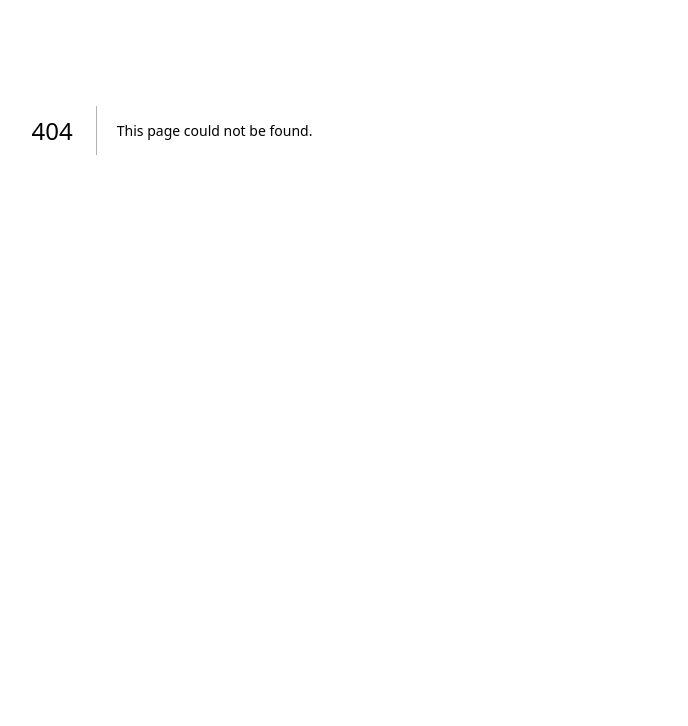
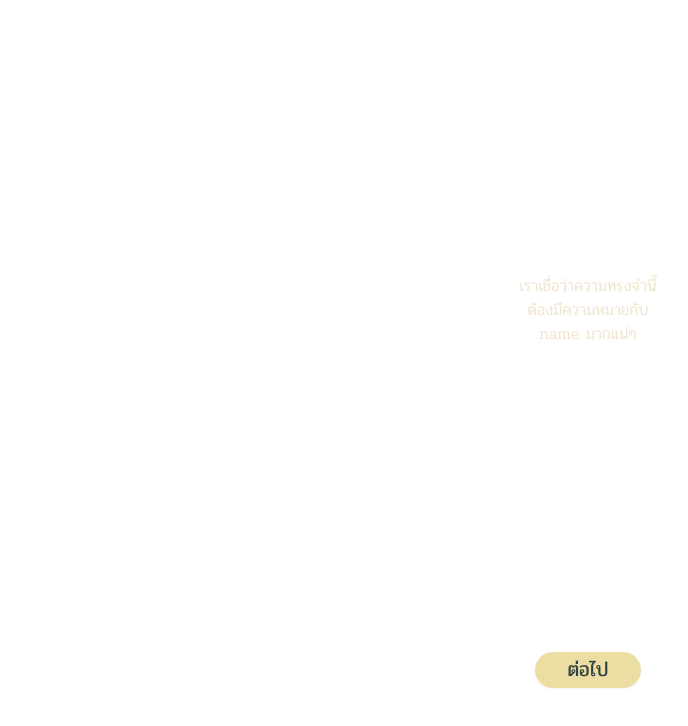
Before and after one commit to mekintown/moments-we-share-and-miss, a Next.js app: page /web-color-1 in a window 1280 px wide. Before the commit this address had no page. Shown: the top 726 px of the page, without its empty margins (52-740 px from the left). Built offline with nearby package versions, Linux system fonts and the light colour scheme.

Commit message:
feat: add section web-color

```diff
--- /dev/null
+++ b/src/app/(web-color)/web-color-1/layout.tsx
@@ -0,0 +1,17 @@
+import { PropsWithChildren } from "react";
+import Image from "next/image";
+import NextButton from "@/components/NextButton";
+
+const WebColorLayout = ({ children }: PropsWithChildren) => {
+  return (
+    <>
+      <div className="row-start-1"></div>
+      <div className="row-start-2">{children}</div>
+      <div className="row-start-4">
+        <NextButton url="/web-opening-2" />
+      </div>
+    </>
+  );
+};
+
+export default WebColorLayout;
--- /dev/null
+++ b/src/app/(web-color)/web-color-1/page.tsx
@@ -0,0 +1,13 @@
+"use client";
+
+export default function Page() {
+  return (
+    <div className="text-center text-body space-y-2 ">
+      <div className="text-main-cream ">
+        <div className="">เราเชื่อว่าความทรงจำนี้</div>
+        <div className="">ต้องมีความหมายกับ</div>
+        <div className="">name มากแน่ๆ</div>
+      </div>
+    </div>
+  );
+}
```
